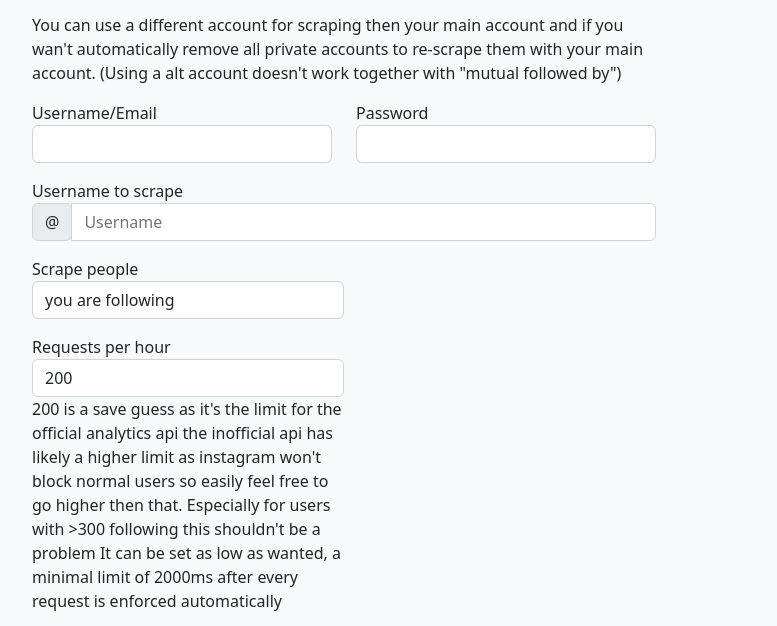
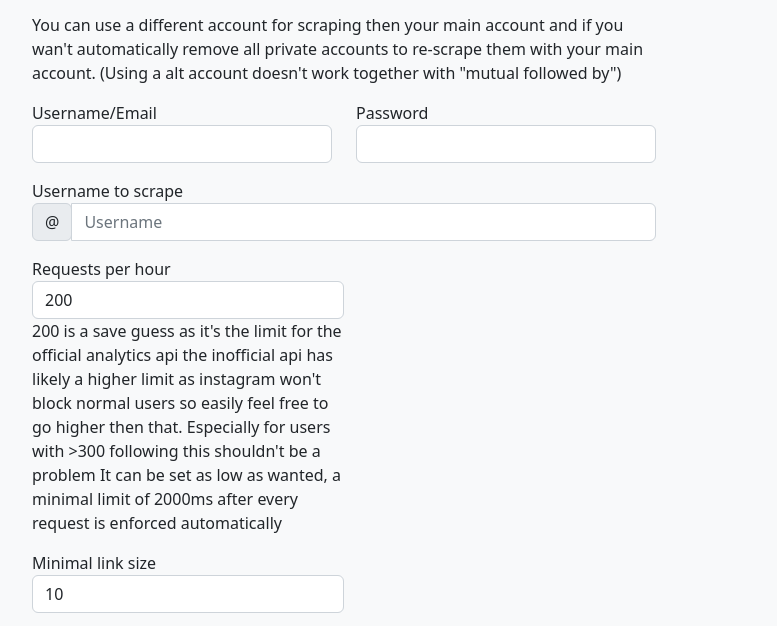
Before and after one commit to M123-dev/InstagramNetworkGraph, a website: page config-page/config.html in a window 1280 px wide. Shown: the part 174-800 px from the top of the page, without its empty margins (140-917 px from the left). Drawn offline with nearby package versions, Linux system fonts and the light colour scheme.

Commit message:
fix: Remove unused config

```diff
--- a/config-page/config.html
+++ b/config-page/config.html
@@ -41,18 +41,6 @@
                 <input type="text" class="form-control" id="username" name="username" placeholder="Username" required>
               </div>
             </div>
-
-            <div class="col-md-6 mb-3">
-              <div class="form-group form-inline">
-                Scrape people
-                <select class="form-control input-lg" name="you_follow">
-                  <option value="you_following">you are following</option>
-                  <option value="following_you">that are following you</option>
-                </select>
-              </div>
-            </div>
-
-
 
             <div class="col-md-6 mb-3">
               <label for="requests_per_hour">Requests per hour</label>
```
